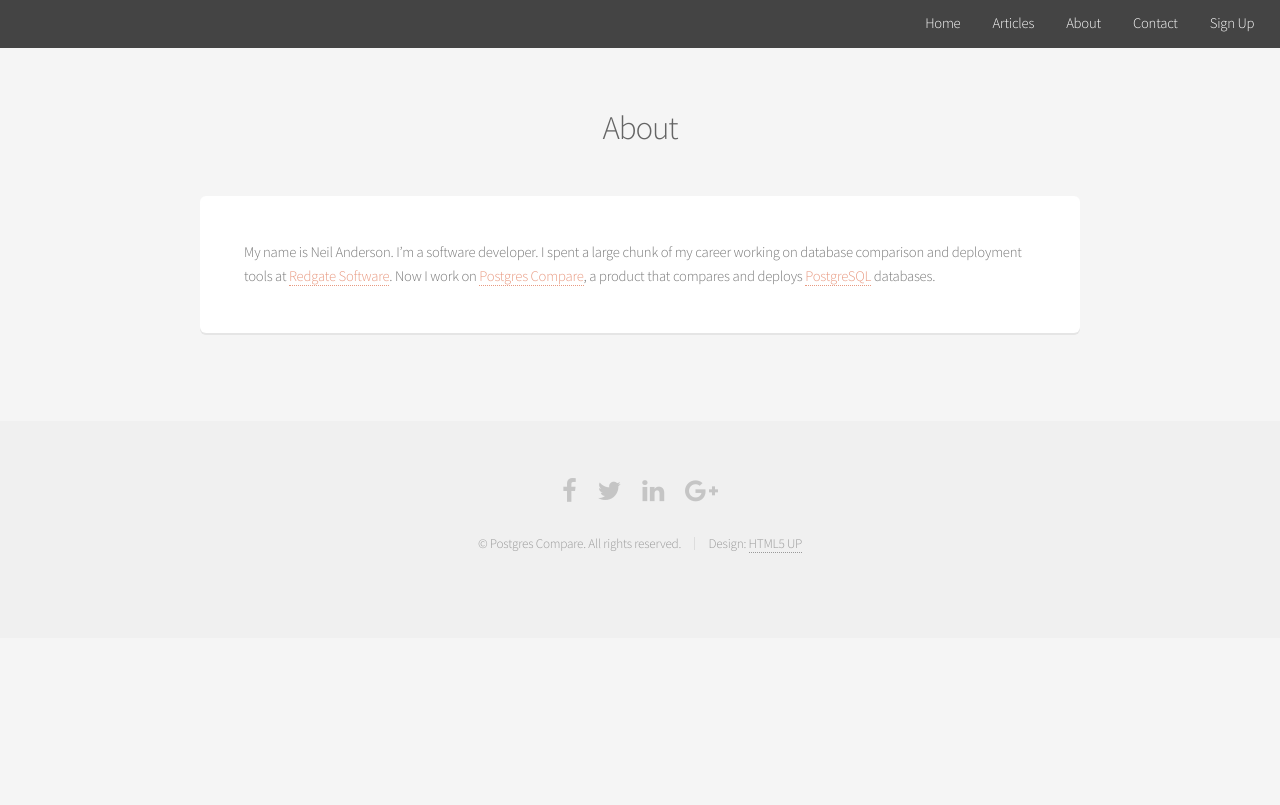
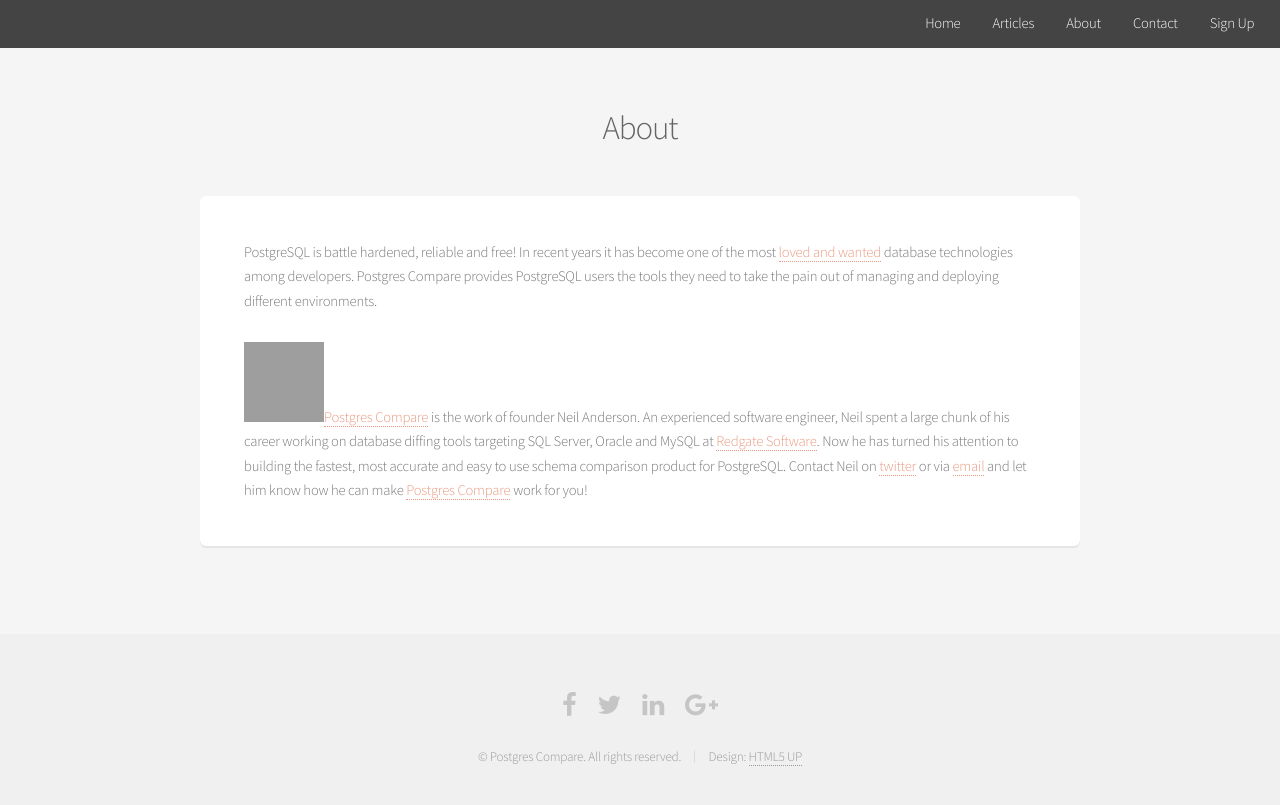
Before and after one commit to sql-migrate/backup2.sql-migrate.github.io, a Jekyll site: the page built from about.md, in a window 1280 px wide. Shown: the top 805 px of the page. Built offline with Jekyll 4.4.1, drawn with Linux system fonts in a browser that asks for light colours; grey boxes are pictures that could not be loaded.

Commit message:
Update about.md

```diff
--- a/about.md
+++ b/about.md
@@ -4,4 +4,6 @@
 permalink: /about
 ---
 
-My name is Neil Anderson. I'm a software developer. I spent a large chunk of my career working on database comparison and deployment tools at [Redgate Software](https://www.red-gate.com). Now I work on [Postgres Compare](https://www.postgrescompare.com), a product that compares and deploys [PostgreSQL](http://www.postgresql.org) databases.
+PostgreSQL is battle hardened, reliable and free! In recent years it has become one of the most [loved and wanted](https://insights.stackoverflow.com/survey/2017#technology-most-loved-dreaded-and-wanted-databases) database technologies among developers. Postgres Compare provides PostgreSQL users the tools they need to take the pain out of managing and deploying different environments.
+
+![Neil Anderson, owner and developer of Postgres Compare](https://s.gravatar.com/avatar/36949a5dd0f8e2c6984cacd3a63482f6?s=80)[Postgres Compare](https://www.postgrescompare.com) is the work of founder Neil Anderson. An experienced software engineer, Neil spent a large chunk of his career working on database diffing tools targeting SQL Server, Oracle and MySQL at [Redgate Software](https://www.red-gate.com). Now he has turned his attention to building the fastest, most accurate and easy to use schema comparison product for PostgreSQL. Contact Neil on [twitter](https://www.twitter.com/neilAnders0n) or via [email](mailto://neil@postgrescompare.com) and let him know how he can make [Postgres Compare](https://www.postgrescompare.com) work for you!
```
